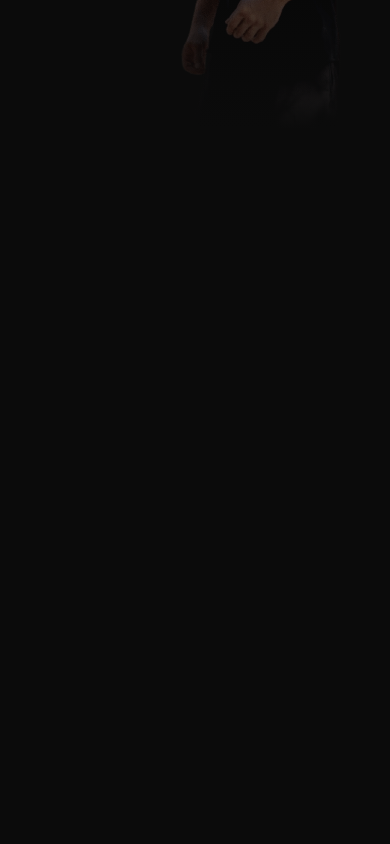
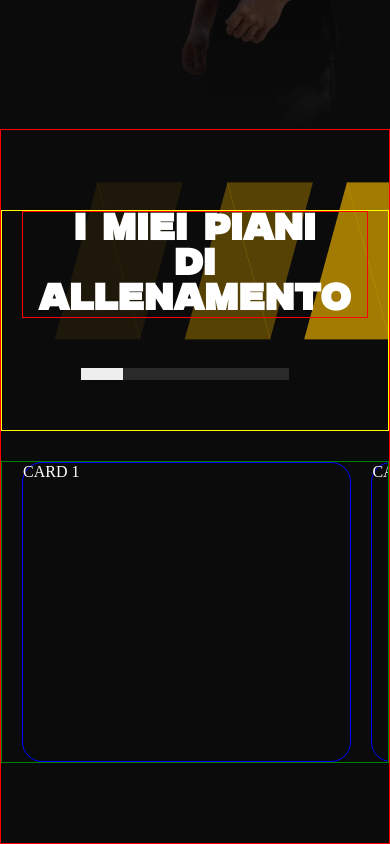
Before and after one commit to giacomofigus/scarxlus-frontend, a Vue app: page / in a window 390 px wide. Shown: the part 1559-2403 px from the top of the page. Before the commit the page ends 1688 px from the top, so only its background shows below. Built offline with nearby package versions, Linux system fonts and the light colour scheme.

Commit message:
feat: cards-section; to-do: cardsinglecard, carousel, progression-bar, arrows

```diff
--- a/src/assets/styles/general.scss
+++ b/src/assets/styles/general.scss
@@ -44,3 +44,8 @@ a{
 ul{
     list-style: none;
 }
+
+h1,h2,h3,h4,h5{
+    font-family: 'Milker', sans-serif;
+    letter-spacing: 1px;
+}
--- a/src/components/Home/AppHomeAbout.vue
+++ b/src/components/Home/AppHomeAbout.vue
@@ -59,7 +59,6 @@
             padding-left: 50px;
             width: 40%;
             h2{
-                font-family: 'Milker';
                 font-size: 3rem;
                 margin-top: 40px;
             }
--- a/src/components/Home/AppHomeHero.vue
+++ b/src/components/Home/AppHomeHero.vue
@@ -58,7 +58,6 @@
         // border: 1px solid red;
         h1{
             color: $text-primary;
-            font-family: 'Milker', sans-serif;
             font-size: 55px;
             letter-spacing: 3px;
             span{
--- a/src/components/Home/AppHomePlans.vue
+++ b/src/components/Home/AppHomePlans.vue
@@ -1,8 +1,217 @@
 <script>
+    export default{
+        name: 'AppHomePlans',
+    }
 </script>
 
 <template>
+    <section class="plans">
+        <div class="upper">
+            <div class="progression-bar">
+                <div class="white-bar"></div>
+            </div>
+            <div class="right-upper">
+                <h2>I miei piani <span class="d-block">di allenamento</span></h2>
+                <div class="arrows">
+                    <fa class="icon arrow" :icon="['fas', 'arrow-left']"/>
+                    <fa class="icon arrow" :icon="['fas', 'arrow-right']"/>
+                </div>
+            </div>
+        </div>
+
+        <figure>
+            <img src="../../assets/img/Forms.png" alt="forms">
+        </figure>
+
+        <div class="cards-container">
+            <div class="card">
+                CARD 1
+            </div>
+            <div class="card">
+                CARD 2
+            </div>
+            <div class="card">
+                CARD 3
+            </div>
+        </div>
+    </section>
 </template>
 
 <style lang="scss" scoped>
+    @use '../../assets/styles/partials/variables' as *;
+    @use '../../assets/styles/partials/mixins' as *;
+
+    .plans{
+        border: 1px solid red;
+        position: relative;
+        color: white;
+        padding-block: 30px;
+        padding-inline: 50px;
+        overflow: hidden;
+
+        .upper{
+            position: relative;
+            display: flex;
+            justify-content: space-between;
+            align-items: center;
+            z-index: 1;
+            border: 1px solid yellow;
+
+            .right-upper{
+                border: 1px solid red;
+                h2{
+                    font-size: 3rem;
+                }
+
+                .arrows{
+                    padding-block: 20px;
+                    font-size: 1.3rem;
+                    display: flex;
+                    gap: 10px;
+
+                    .arrow{
+                        background-color: $text-primary;
+                        padding: 10px;
+                        padding-inline: 11px;
+                        border-radius: 50%;
+                        color: black;
+                    }
+
+                    :nth-child(2){
+                        color: white;
+                        background-color: $button-black;
+                        border: 1px solid white
+                    }
+                }
+            }
+
+            .progression-bar{
+                background-color: $bg-plans;
+                width: 30%;
+                height: 12px;
+
+                .white-bar{
+                    background-color: $text-primary;
+                    width: 20%;
+                    height: 100%;
+                }
+            }
+        }
+
+        .cards-container{
+            border: 1px solid green;
+            display: flex;
+            justify-content: space-between;
+            gap: 60px;
+            padding-block: 5px;
+            margin-top: 30px;
+            overflow: hidden;
+
+
+            .card{
+                border: 1px solid blue;
+                flex: 0 0 40%;
+                height: 300px;
+                border-radius: 20px;
+            }
+        }
+
+        .d-block{
+            display: block;
+        }
+
+        figure{
+            position: absolute;
+            top: 0;
+            right: -50px;
+
+            img{
+                display: block;
+            }
+        }
+    }
+
+    // LAPTOP
+    @media screen and (max-width: 1024px) {
+        .plans{
+            padding-inline: 0px;
+
+            .upper{
+                padding-inline: 30px;
+                .right-upper{
+                    .arrows{
+                        font-size: 1rem;
+                    }
+                }
+            }
+
+            .cards-container{
+                padding-left: 30px;
+                gap: 30px;
+
+
+                .card{
+                    flex: 0 0 50%;
+                }
+            }
+        }
+    }
+
+    // TABLET
+    @media screen and (max-width: 768px) {
+        .plans{
+            .upper{
+                .right-upper{
+                    h2{
+                        font-size: 2.5rem;
+                    }
+                }
+
+                .progression-bar{
+                    margin-right: 20px;
+                }
+            }
+        }
+    }
+
+    // MOBILE
+    @media screen and (max-width: 425px) {
+        .plans{
+            display: flex;
+            flex-direction: column;
+            justify-content: center;
+            padding-block: 80px;
+            .upper{
+                flex-direction: column-reverse;
+                padding-inline: 20px;
+                .right-upper{
+                    display: flex;
+                    flex-direction: column;
+                    align-items: center;
+                    h2{
+                        font-size: 2.3rem;
+                        text-align: center;
+                    }
+
+                    .arrows{
+                        display: none;
+                    }
+                }
+
+                .progression-bar{
+                    width: 60%;
+                    margin-block: 50px;
+                }
+            }
+
+            .cards-container{
+                padding-block:0;
+                padding-left: 20px;
+                gap: 20px;
+                .card{
+                    flex: 0 0 90%;
+                }
+            }
+        }
+    }
 </style>
--- a/src/pages/AppHome.vue
+++ b/src/pages/AppHome.vue
@@ -1,11 +1,13 @@
 <script>
     import AppHomeHero from '../components/Home/AppHomeHero.vue'
     import AppHomeAbout from '../components/Home/AppHomeAbout.vue'
+    import AppHomePlans from '../components/Home/AppHomePlans.vue';
 
     export default{
         components: {
             AppHomeHero,
-            AppHomeAbout
+            AppHomeAbout,
+            AppHomePlans,
         }
     }
 </script>
@@ -14,6 +16,7 @@
     <main>
         <AppHomeHero/>
         <AppHomeAbout/>
+        <AppHomePlans/>
     </main>
 </template>
 
```
